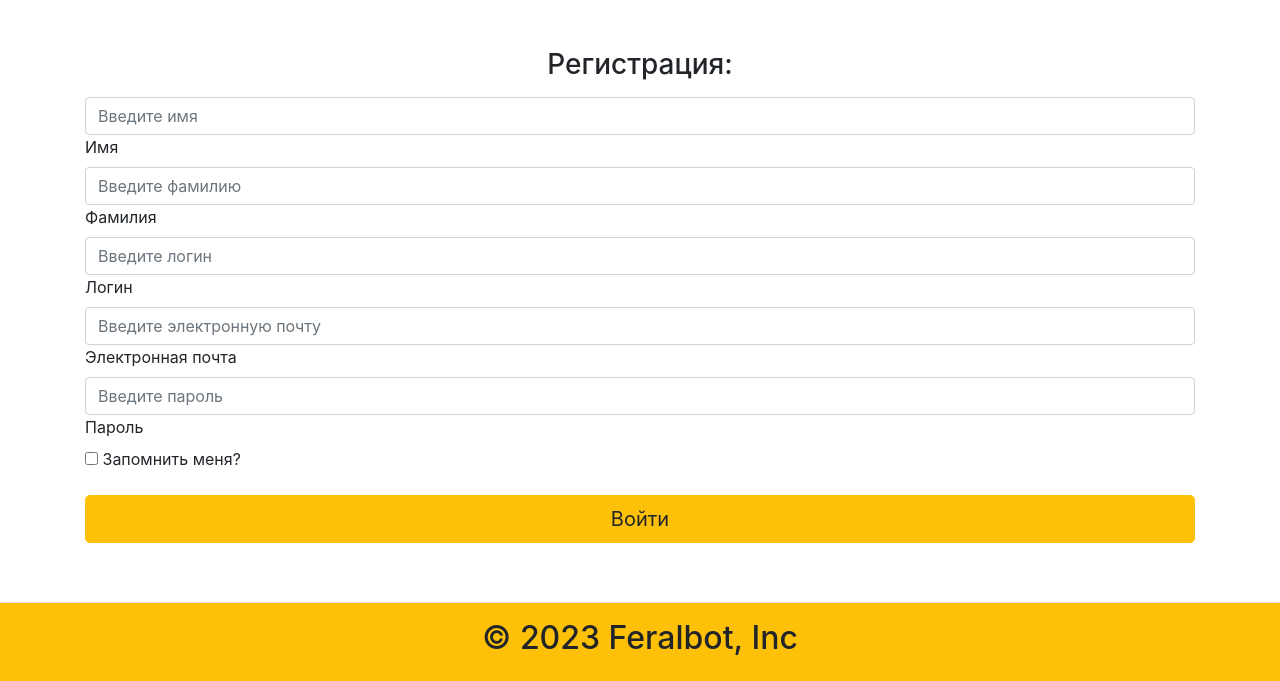
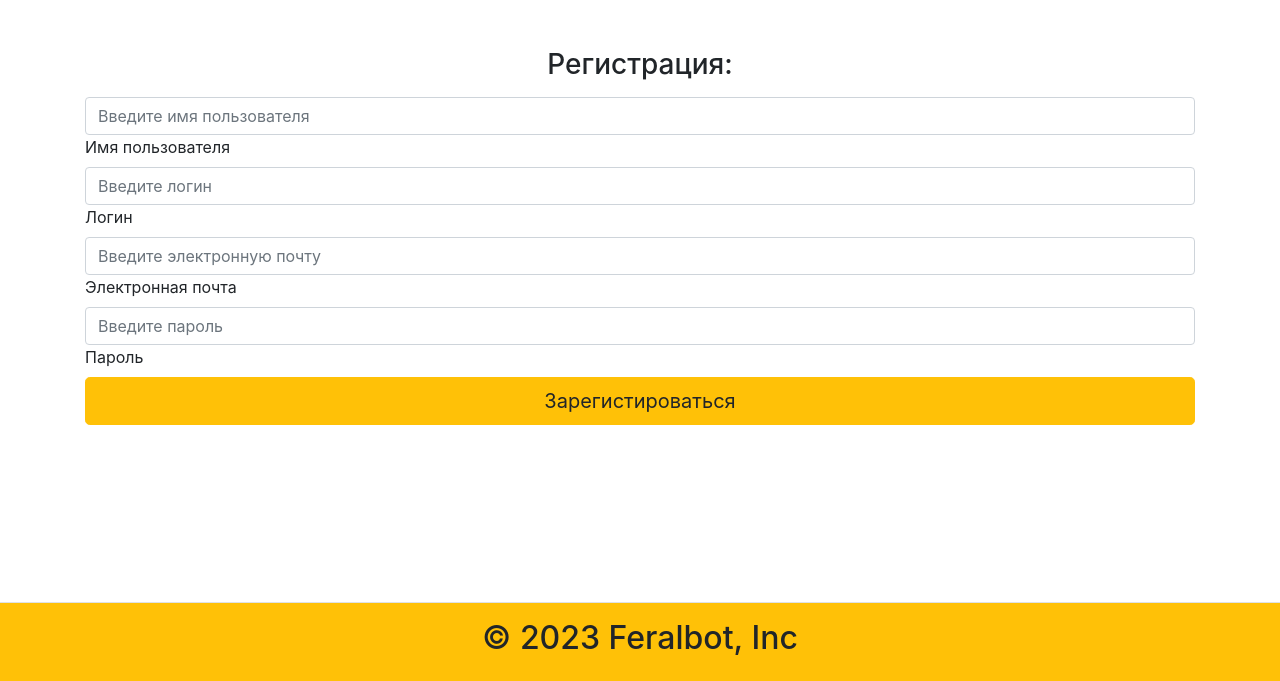
Before and after one commit to AnisimovStas/php-blog, a PHP site: page /reg.php in a window 1280 px wide. Shown: the part 119-800 px from the top of the page. Run offline with PHP 8.4, Linux system fonts and the light colour scheme.

Commit message:
ajax form sender

```diff
--- a/blocks/headData.php
+++ b/blocks/headData.php
@@ -1,6 +1,6 @@
 <meta charset="UTF-8">
-    <meta http-equiv="X-UA-Compatible" content="IE=edge">
-    <meta name="viewport" content="width=device-width, initial-scale=1.0">
-    <link rel="stylesheet" href="https://cdn.jsdelivr.net/npm/bootstrap@4.0.0/dist/css/bootstrap.min.css" integrity="sha384-Gn5384xqQ1aoWXA+058RXPxPg6fy4IWvTNh0E263XmFcJlSAwiGgFAW/dAiS6JXm" crossorigin="anonymous">
-    <link rel="shortcut icon" href="/img/favicon.ico" type="image/x-icon">
-    <link rel="stylesheet" href="/css/main.css">
+<meta http-equiv="X-UA-Compatible" content="IE=edge">
+<meta name="viewport" content="width=device-width, initial-scale=1.0">
+<link rel="stylesheet" href="https://cdn.jsdelivr.net/npm/bootstrap@4.0.0/dist/css/bootstrap.min.css" integrity="sha384-Gn5384xqQ1aoWXA+058RXPxPg6fy4IWvTNh0E263XmFcJlSAwiGgFAW/dAiS6JXm" crossorigin="anonymous">
+<link rel="shortcut icon" href="/img/favicon.ico" type="image/x-icon">
+<link rel="stylesheet" href="../css//main.css">
--- a/css/main.css
+++ b/css/main.css
@@ -17,3 +17,6 @@ body::-webkit-scrollbar {
   bottom: 0;
   width: 100%;
 }
+.testing {
+  display: none;
+}
--- a/reg.php
+++ b/reg.php
@@ -10,41 +10,65 @@
 <body>
     <?php require './blocks/header.php' ?>
     <main class="container mt-5  ">
-        <form action="reg/reg.php" method="post">
+        <form>
             <h1 class="h3 mb-3 text-center fw-normal">Регистрация: </h1>
 
             <div class="form-floating">
-                <input type="text" class="form-control" id="name" placeholder="Введите имя">
-                <label for="name">Имя</label>
+                <input type="text" class="form-control" name="username" id="username" placeholder="Введите имя пользователя">
+                <label for="username">Имя пользователя</label>
             </div>
             <div class="form-floating">
-                <input type="text" class="form-control" id="surname" placeholder="Введите фамилию">
-                <label for="surname">Фамилия</label>
-            </div>
-            <div class="form-floating">
-                <input type="text" class="form-control" id="login" placeholder="Введите логин">
+                <input type="text" class="form-control" name="login" id="login" placeholder="Введите логин">
                 <label for="login">Логин</label>
             </div>
             <div class="form-floating">
-                <input type="email" class="form-control" id="login" placeholder="Введите электронную почту">
-                <label for="login">Электронная почта</label>
+                <input type="email" class="form-control" name="email" id="email" placeholder="Введите электронную почту">
+                <label for="email">Электронная почта</label>
             </div>
 
             <div class="form-floating">
-                <input type="password" class="form-control" id="password" placeholder="Введите пароль">
+                <input type="password" class="form-control" name="password" id="password" placeholder="Введите пароль">
                 <label for="password">Пароль</label>
             </div>
-
-            <div class="checkbox mb-3">
-                <label>
-                    <input type="checkbox" value="remember-me"> Запомнить меня?
-                </label>
-            </div>
-            <button class="w-100 btn btn-lg btn-warning" type="submit">Войти</button>
+            <div class="alert alert-danger testing" id="alert"> s</div>
+            <button class="w-100 btn btn-lg btn-warning" id="regUser" type="button">Зарегистироваться</button>
         </form>
     </main>
     <div class="absolute">
         <?php require './blocks/footer.php' ?> </div>
+    <script src="https://ajax.googleapis.com/ajax/libs/jquery/3.6.3/jquery.min.js"></script>
+    <script>
+        $('#regUser').click(function() {
+            let username = $('#username').val();
+            let login = $('#login').val();
+            let email = $('#email').val();
+            let password = $('#password').val();
+            $.ajax({
+                url: 'reg/reg.php',
+                type: 'POST',
+                cache: false,
+                data: {
+                    'username': username,
+                    'login': login,
+                    'email': email,
+                    'password': password
+                },
+                dataType: "HTML",
+                success: function(data) {
+                    if (data == 'Готово') {
+                        $('#regUser').text('Все готово')
+                        $('#regUser').css('background-color', 'green');
+                        $('#regUser').css('color', 'white');
+                        $('#alert').hide();
+                    } else {
+                        $('#alert').show();
+                        $('#alert').text(data);
+                    }
+                }
+            })
+
+        });
+    </script>
 </body>
 
 </html>
```
Also changed, not shown: login.php (+2 -6 lines), reg/reg.php (+38 -1 lines).
